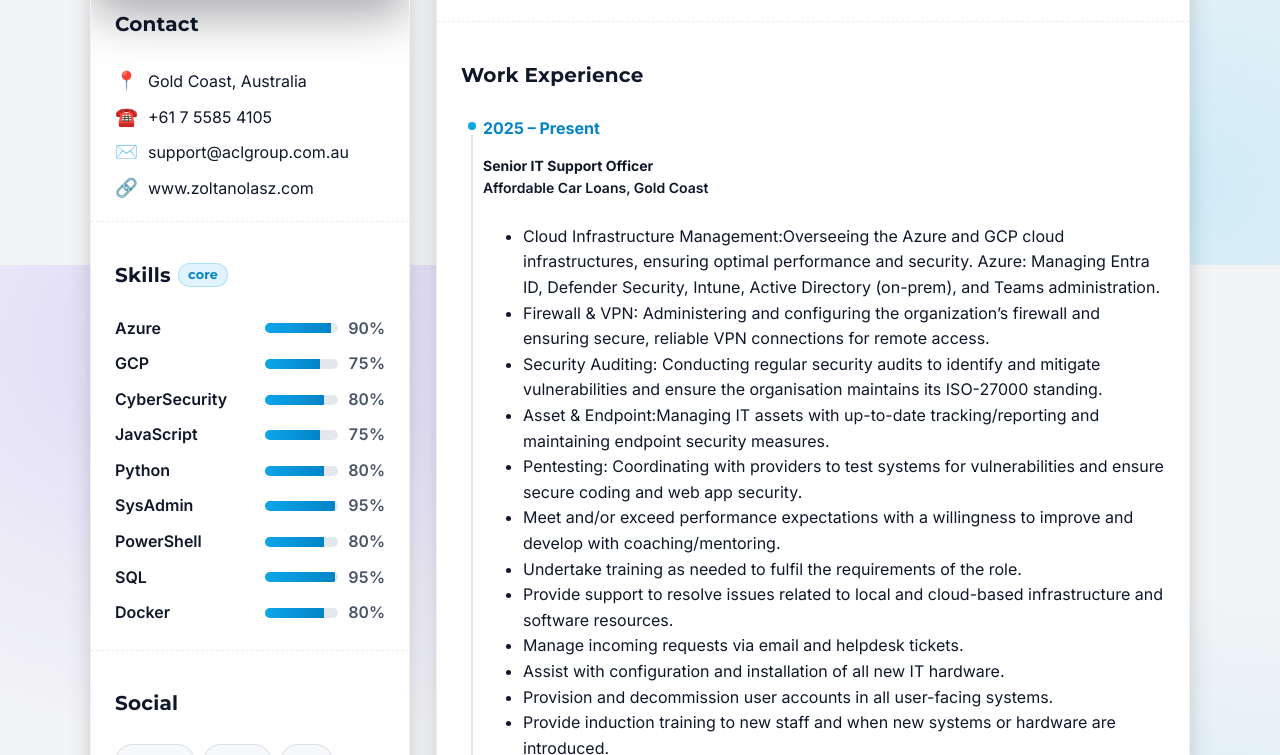
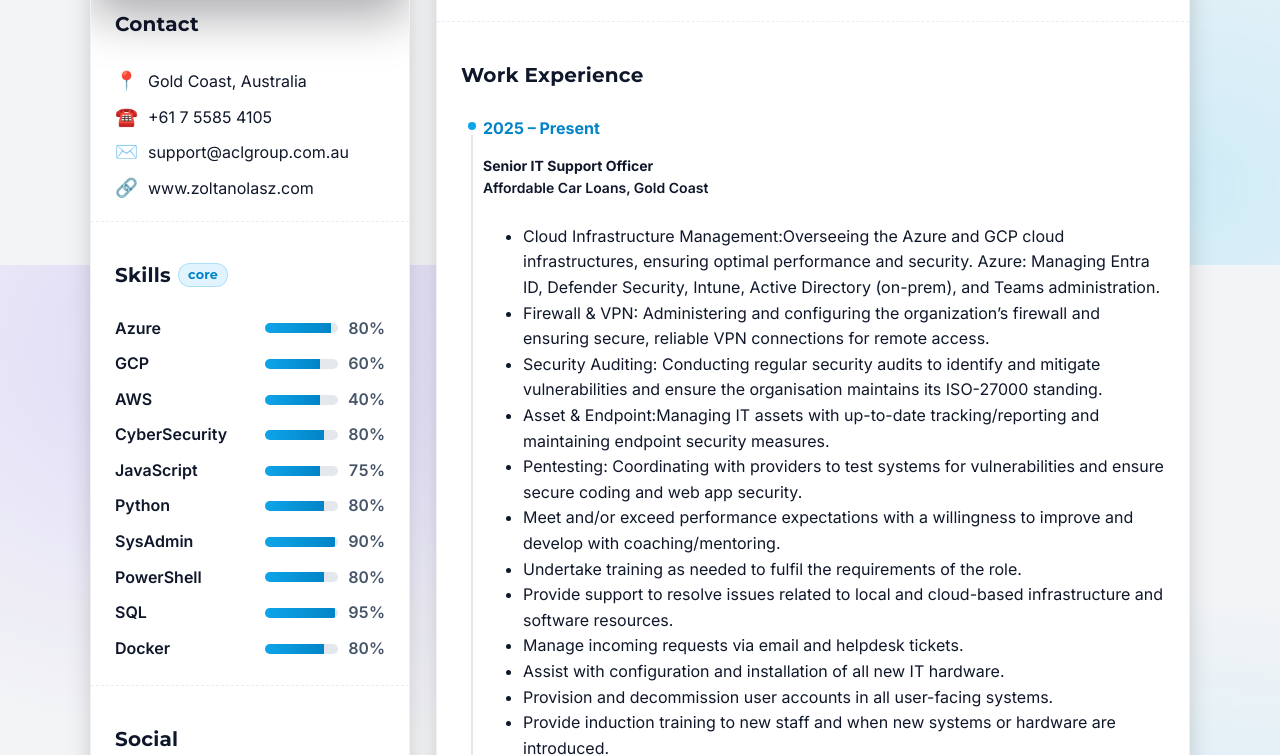
Before and after one commit to SurfAndCode/CloudChallenge, a plain HTML site: page FrontEnd/index.html in a window 1280 px wide. Shown: the part 535-1290 px from the top of the page. Drawn offline with Linux system fonts and the light colour scheme; a script that the page names is missing.

Commit message:
adding AWS

```diff
--- a/FrontEnd/index.html
+++ b/FrontEnd/index.html
@@ -61,12 +61,13 @@
         <div class="section" aria-label="Skills">
           <h2 class="h">Skills <span class="pill">core</span></h2>
           <div class="skills">
-            <div class="skill"><div class="skill-name">Azure</div><div class="meter"><span style="--p:90"></span></div><div class="pct">90%</div></div>
-            <div class="skill"><div class="skill-name">GCP</div><div class="meter"><span style="--p:75"></span></div><div class="pct">75%</div></div>
+            <div class="skill"><div class="skill-name">Azure</div><div class="meter"><span style="--p:90"></span></div><div class="pct">80%</div></div>
+            <div class="skill"><div class="skill-name">GCP</div><div class="meter"><span style="--p:75"></span></div><div class="pct">60%</div></div>
+            <div class="skill"><div class="skill-name">AWS</div><div class="meter"><span style="--p:75"></span></div><div class="pct">40%</div></div>
             <div class="skill"><div class="skill-name">CyberSecurity</div><div class="meter"><span style="--p:80"></span></div><div class="pct">80%</div></div>
             <div class="skill"><div class="skill-name">JavaScript</div><div class="meter"><span style="--p:75"></span></div><div class="pct">75%</div></div>
             <div class="skill"><div class="skill-name">Python</div><div class="meter"><span style="--p:80"></span></div><div class="pct">80%</div></div>
-            <div class="skill"><div class="skill-name">SysAdmin</div><div class="meter"><span style="--p:95"></span></div><div class="pct">95%</div></div>
+            <div class="skill"><div class="skill-name">SysAdmin</div><div class="meter"><span style="--p:95"></span></div><div class="pct">90%</div></div>
             <div class="skill"><div class="skill-name">PowerShell</div><div class="meter"><span style="--p:80"></span></div><div class="pct">80%</div></div>
             <div class="skill"><div class="skill-name">SQL</div><div class="meter"><span style="--p:95"></span></div><div class="pct">95%</div></div>
             <div class="skill"><div class="skill-name">Docker</div><div class="meter"><span style="--p:80"></span></div><div class="pct">80%</div></div>
```
